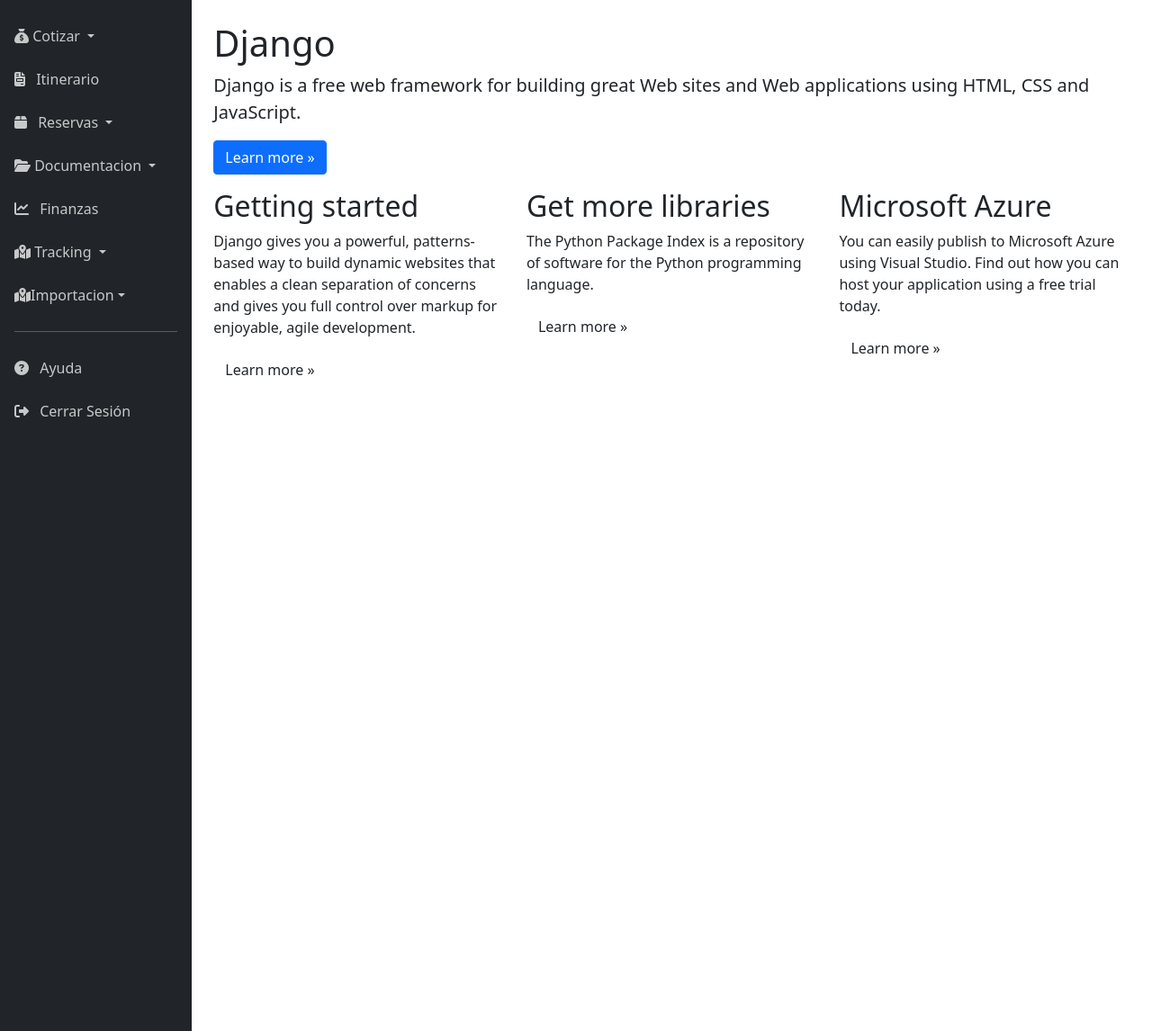
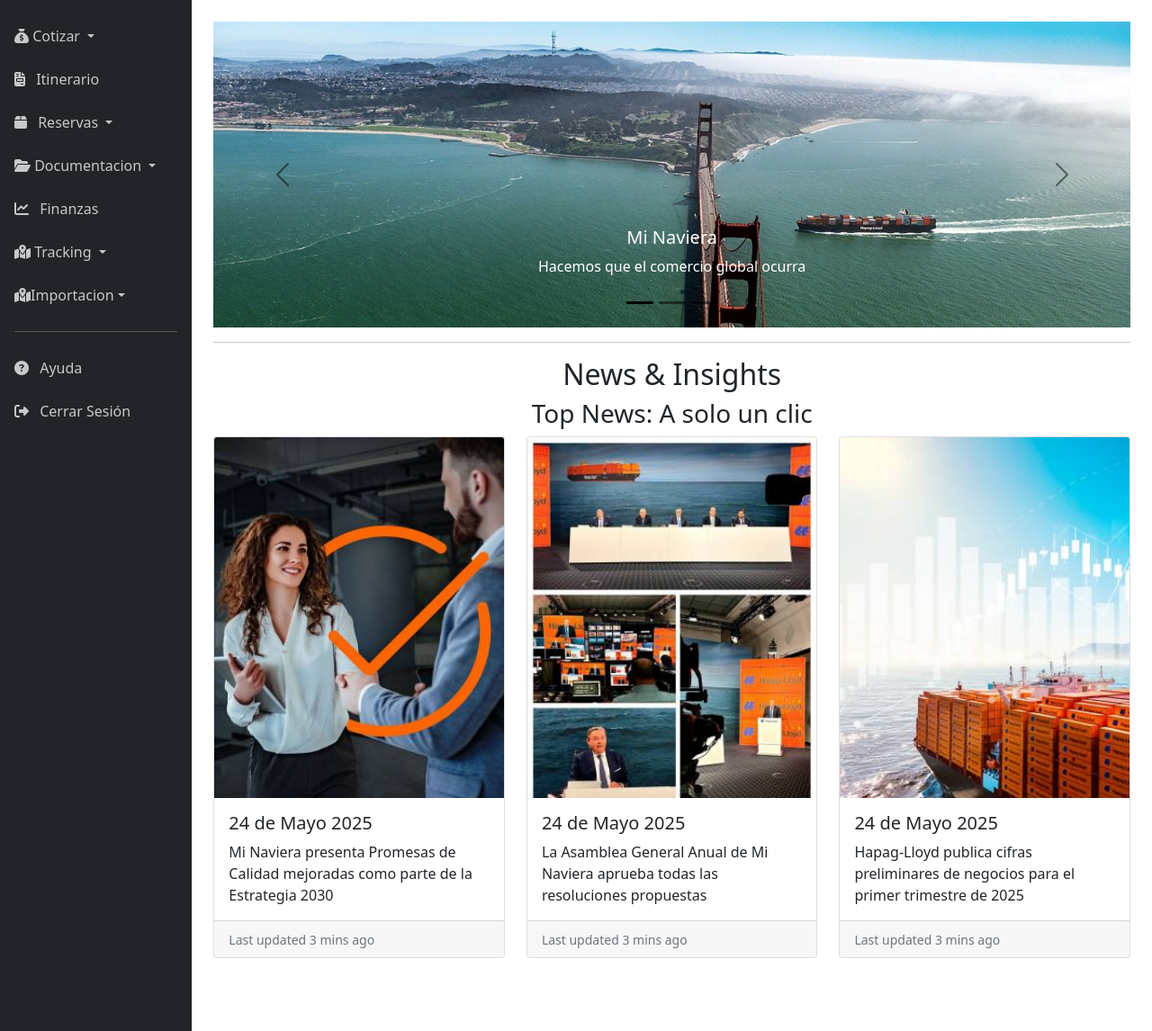
Before and after one commit to kiyoshishadow/HDP-G04, a Django app: page / in a window 1280 px wide. Shown: the part 56-1202 px from the top of the page at 90% size. Run offline with Django 3.2, Linux system fonts and the light colour scheme.

Commit message:
completando el dashboard

```diff
--- a/Documentacion/app/templates/app/about.html
+++ b/Documentacion/app/templates/app/about.html
@@ -1,10 +1,10 @@
 {% extends "app/layout.html" %}
 
-<!--{% block content %}
+{% block content %}
 
 <h2>{{ title }}.</h2>
 <h3>{{ message }}</h3>
 
-<p>Use this area to provide additional information.</p>-->
+<p>Use this area to provide additional information.</p>
 
 {% endblock %}
--- a/Documentacion/app/templates/app/index.html
+++ b/Documentacion/app/templates/app/index.html
@@ -1,33 +1,95 @@
 {% extends "app/layout.html" %}
 
-<!--{% block content %}
+{% block content %}
 
-<div class="jumbotron">
-    <h1>Django</h1>
-    <p class="lead">Django is a free web framework for building great Web sites and Web applications using HTML, CSS and JavaScript.</p>
-    <p><a href="https://www.djangoproject.com/" class="btn btn-primary btn-large">Learn more &raquo;</a></p>
+<div id="carouselExampleDark" class="carousel carousel-dark slide" data-bs-ride="carousel">
+    <div class="carousel-indicators">
+        <button type="button" data-bs-target="#carouselExampleDark" data-bs-slide-to="0" class="active" aria-current="true" aria-label="Slide 1"></button>
+        <button type="button" data-bs-target="#carouselExampleDark" data-bs-slide-to="1" aria-label="Slide 2"></button>
+        <button type="button" data-bs-target="#carouselExampleDark" data-bs-slide-to="2" aria-label="Slide 3"></button>
+    </div>
+    <div class="carousel-inner">
+        <div class="carousel-item active" data-bs-interval="2000">
+            <img src="static/app/imagenes/imagen1.jpg" class="d-block w-100 mx-auto" alt="Transporte">
+            <div class="carousel-caption d-none d-md-block">
+                <h5 style="color:white">Mi Naviera</h5>
+                <p style="color:white">Hacemos que el comercio global ocurra</p>
+            </div>
+        </div>
+        <div class="carousel-item" data-bs-interval="2000">
+            <img src="static/app/imagenes/imagen2.jpg" class="d-block w-100" alt="...">
+            <div class="carousel-caption d-none d-md-block">
+                <h5>Cleaning Future for Shipping</h5>
+                <p>Impulsar la sostenibilidad</p>
+            </div>
+        </div>
+        <div class="carousel-item">
+            <img src="static/app/imagenes/imagen3.webp" class="d-block w-100" alt="...">
+            <div class="carousel-caption d-none d-md-block">
+                <a>Mas Informacion</a>
+                <p>Mejor Planificacion con datos en tiempo real...</p>
+            </div>
+        </div>
+    </div>
+    <button class="carousel-control-prev" type="button" data-bs-target="#carouselExampleDark" data-bs-slide="prev">
+        <span class="carousel-control-prev-icon" aria-hidden="true"></span>
+        <span class="visually-hidden">Previous</span>
+    </button>
+    <button class="carousel-control-next" type="button" data-bs-target="#carouselExampleDark" data-bs-slide="next">
+        <span class="carousel-control-next-icon" aria-hidden="true"></span>
+        <span class="visually-hidden">Next</span>
+    </button>
 </div>
+<hr />
 
-<div class="row">
-    <div class="col-md-4">
-        <h2>Getting started</h2>
-        <p>
-            Django gives you a powerful, patterns-based way to build dynamic websites that
-            enables a clean separation of concerns and gives you full control over markup
-            for enjoyable, agile development.
-        </p>
-        <p><a class="btn btn-default" href="https://djangobook.com/django-tutorials/">Learn more &raquo;</a></p>
-    </div>
-    <div class="col-md-4">
-        <h2>Get more libraries</h2>
-        <p>The Python Package Index is a repository of software for the Python programming language.</p>
-        <p><a class="btn btn-default" href="https://pypi.org/">Learn more &raquo;</a></p>
-    </div>
-    <div class="col-md-4">
-        <h2>Microsoft Azure</h2>
-        <p>You can easily publish to Microsoft Azure using Visual Studio. Find out how you can host your application using a free trial today.</p>
-        <p><a class="btn btn-default" href="http://azure.microsoft.com">Learn more &raquo;</a></p>
+<div class="sectionheadline">
+    <a class="hal-anchor " name="anchor_e3ce4b" id="anchor_e3ce4b"></a>
+    <div class="hal-page-container-content ">
+        <div class="hal-section-headline hal-module--border text-center">
+
+            <h2 class="hal-h4">News &amp; Insights</h2>
+            <h3 class="hal-h1">Top News: A solo un clic</h3>
+        </div>
     </div>
 </div>
 
-{% endblock %}-->
+<div class="row row-cols-1 row-cols-md-3 g-4">
+    <div class="col">
+        <div class="card h-100">
+            <img src="static/app/imagenes/imagen7.jpg" class="card-img-top" alt="...">
+            <div class="card-body">
+                <h5 class="card-title">24 de Mayo 2025</h5>
+                <p class="card-text">Mi Naviera presenta Promesas de Calidad mejoradas como parte de la Estrategia 2030</p>
+            </div>
+            <div class="card-footer">
+                <small class="text-muted">Last updated 3 mins ago</small>
+            </div>
+        </div>
+    </div>
+    <div class="col">
+        <div class="card h-100">
+            <img src="static/app/imagenes/imagen6.jpg" class="card-img-top" alt="...">
+            <div class="card-body">
+                <h5 class="card-title">24 de Mayo 2025</h5>
+                <p class="card-text">La Asamblea General Anual de Mi Naviera aprueba todas las resoluciones propuestas</p>
+            </div>
+            <div class="card-footer">
+                <small class="text-muted">Last updated 3 mins ago</small>
+            </div>
+        </div>
+    </div>
+    <div class="col">
+        <div class="card h-100">
+            <img src="static/app/imagenes/imagen8.jpg" class="card-img-top" alt="...">
+            <div class="card-body">
+                <h5 class="card-title">24 de Mayo 2025</h5>
+                <p class="card-text">Hapag-Lloyd publica cifras preliminares de negocios para el primer trimestre de 2025</p>
+            </div>
+            <div class="card-footer">
+                <small class="text-muted">Last updated 3 mins ago</small>
+            </div>
+        </div>
+    </div>
+</div>
+
+{% endblock %}
--- a/Documentacion/app/templates/app/layout.html
+++ b/Documentacion/app/templates/app/layout.html
@@ -17,9 +17,6 @@
     {# Asegúrate de que este archivo exista en 'tu_proyecto/tu_app/static/tu_app/content/site.css' #}
     <link rel="stylesheet" type="text/css" href="{% static 'app/content/site.css' %}" />
     <link rel="stylesheet" type="text/css" href="{% static 'app/style/style.css' %}">
-
-
-
 </head>
 
 <body>
@@ -39,20 +36,7 @@
                     <li class="nav-item">
                         <a class="nav-link active" href="#">Nuestra Compañia</a>
                     </li>
-                    <!--<li class="nav-item dropdown">
-                        <a class="nav-link dropdown-toggle" href="#" id="navbarDropdown" role="button" data-bs-toggle="dropdown" aria-expanded="false">
-                            Dropdown
-                        </a>
-                        <ul class="dropdown-menu" aria-labelledby="navbarDropdown">
-                            <li><a class="dropdown-item" href="#">Action</a></li>
-                            <li><a class="dropdown-item" href="#">Another action</a></li>
-                            <li><hr class="dropdown-divider"></li>
-                            <li><a class="dropdown-item" href="#">Something else here</a></li>
-                        </ul>
-                    </li>
-                    <li class="nav-item">
-                        <a class="nav-link disabled" href="#" tabindex="-1" aria-disabled="true">Disabled</a>
-                    </li>-->
+
                 </ul>
                 <form class="d-flex">
                     <input class="form-control me-2" type="search" placeholder="Search" aria-label="Search">
@@ -69,23 +53,8 @@
         </div>
     </nav>
 
-    <div class="container-fluid" id="main-content-wrapper">
-        <div class="row flex-grow-1">
-            <!--<aside class="col-md-3 col-lg-2 bg-dark text-white p-0 sidebar">
-        <nav class="nav flex-column mt-3">
-            <a class="nav-link active" aria-current="page" href="#"><i class="fa-solid fa-gauge me-2"></i> Cotizar</a>
-            <a class="nav-link" href="#"><i class="fa-solid fa-file-invoice me-2"></i> Itinerario</a>
-            <a class="nav-link" href="#"><i class="fa-solid fa-box me-2"></i> Reservas</a>
-            <a class="nav-link" href="#"><i class="fa-solid fa-users me-2"></i> Documentacion</a>
-            <a class="nav-link" href="#"><i class="fa-solid fa-chart-line me-2"></i> Finanzas</a>
-            <a class="nav-link" href="#"><i class="fa-solid fa-gear me-2"></i>Tracking</a>
-            <a class="nav-link" href="#"><i class="fa-solid fa-gear me-2"></i>Importacion</a>
-            <a class="nav-link" href="#"><i class="fa-solid fa-gear me-2"></i>Tracking</a>
-            <a class="nav-link" href="#"><i class="fa-solid fa-gear me-2"></i>Tracking</a>
-            <hr class="border-secondary mx-3">
-            <a class="nav-link" href="#"><i class="fa-solid fa-circle-question me-2"></i> Ayuda</a>
-            <a class="nav-link" href="#"><i class="fa-solid fa-right-from-bracket me-2"></i> Cerrar Sesión</a>-->
-            <!--</nav>-->
+    <div class="container-fluid" id="main-content-wrapper" >
+        <div class="row flex-grow-1 fixed-left">
             <aside class="col-md-3 col-lg-2 bg-dark text-white p-0 sidebar">
                 <nav class="nav flex-column mt-3">
 
@@ -165,7 +134,6 @@
                     <a class="nav-link" href="#"><i class="fa-solid fa-right-from-bracket me-2"></i> Cerrar Sesión</a>
                 </nav>
             </aside>
-            </aside>
 
             <main class="col-md-9 col-lg-10 p-4">
                 {# INICIO DEL BLOQUE DE CONTENIDO PRINCIPAL #}
@@ -183,7 +151,7 @@
     </div>
 
     {# Footer simple de la aplicación #}
-    <footer class="border-top footer text-muted mt-auto py-3 bg-light">
+    <footer class="border-top footer text-muted mt-auto py-3 bg-light text-center">
         <div class="container-fluid">
             &copy; {% now "Y" %} - Aplicacion Django Postgres Grupo 4 Herramientas de Productividad
         </div>
@@ -192,6 +160,7 @@
     <script src="https://cdn.jsdelivr.net/npm/bootstrap@5.0.2/dist/js/bootstrap.bundle.min.js" integrity="sha384-MrcW6ZMFYlzcLA8Nl+NtUVF0sA7MsXsP1UyJoMp4YLEuNSfAP+JcXn/tWtIaxVXM" crossorigin="anonymous"></script>
 
     {# Bloque para scripts adicionales que pueden ser añadidos por plantillas hijas #}
+
     {% block scripts %}{% endblock %}
 
 </body>
```
Also changed, not shown: Documentacion/app/templates/app/loginpartial.html (+5 -5 lines), Documentacion/app/static/app/Imagenes/imagen1.jpg (added), Documentacion/app/static/app/Imagenes/imagen1.webp (added), Documentacion/app/static/app/Imagenes/imagen2.jpg (added), Documentacion/app/static/app/Imagenes/imagen3.webp (added), Documentacion/app/static/app/Imagenes/imagen4.jpg (added), Documentacion/app/static/app/Imagenes/imagen5.jpg (added), Documentacion/app/static/app/Imagenes/imagen6.jpg (added), Documentacion/app/static/app/Imagenes/imagen7.jpg (added), Documentacion/app/static/app/Imagenes/imagen8.jpg (added), 1 other file.
